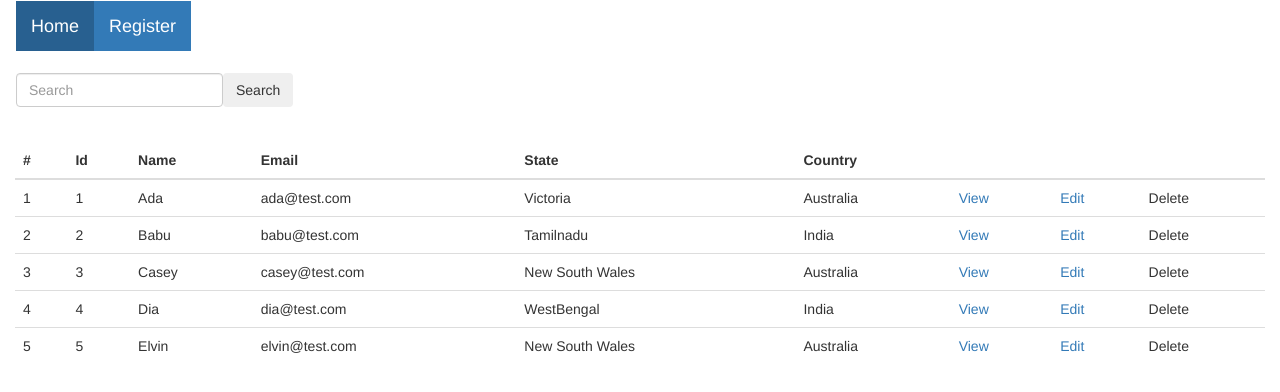
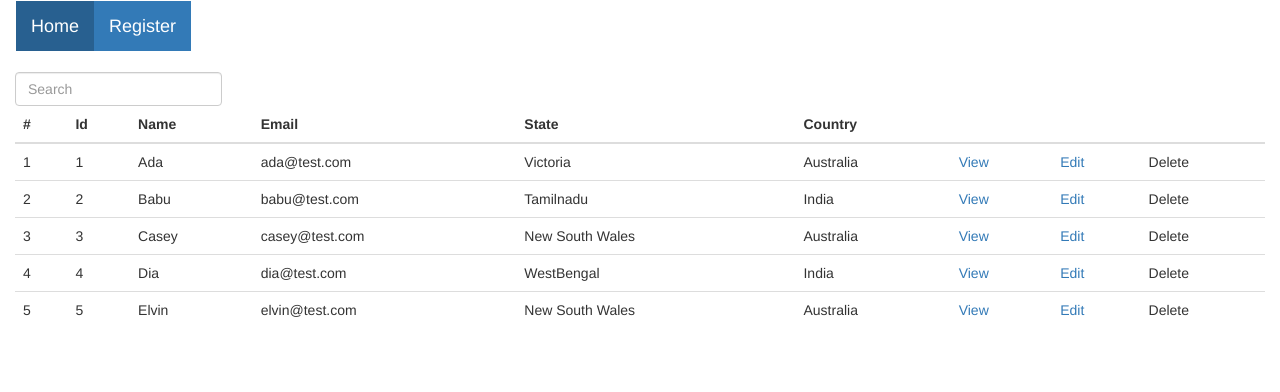
Before and after one commit to jradhika90/angular, an Angular app: page /home in a window 1280 px wide. Shown: the top 392 px of the page. Built offline with nearby package versions, Linux system fonts and the light colour scheme.

Commit message:
Added search facility

```diff
--- a/src/app/dashboard/list/dashboard.component.html
+++ b/src/app/dashboard/list/dashboard.component.html
@@ -1,9 +1,7 @@
-<nav class="navbar navbar-light bg-light">
 <form class="form-inline">
-    <input class="form-control mr-sm-2" type="search" placeholder="Search" aria-label="Search">
-    <button class="btn btn-outline-success my-2 my-sm-0" type="submit">Search</button>
+	<input class="form-control mr-sm-2" type="search" placeholder="Search" aria-label="Search" (keyup)="searchUsers($event)">
+  {{ searchStr }}
 </form>
-</nav>
 
 	<table class="table table-hover">
 		<thead>
@@ -20,15 +18,15 @@
 			</tr>
 		</thead>
 		<tbody>
-    <tr *ngFor="let user of userList; let i=index" >
+			<tr *ngFor="let user of userList; let i=index">
 				<td scope="row">{{i+1}}</td>
 				<td scope="col">{{user.id}}</td>
 				<td>{{user.name}}</td>
 				<td>{{user.email}}</td>
 				<td>{{user.state}}</td>
 				<td>{{user.country}}</td>
-      <td><a (click)= "viewUser(user.id)">View</a></td>
-      <td><a (click)= "updateUser(user.id)">Edit</a></td>
+				<td><a (click)="viewUser(user.id)">View</a></td>
+				<td><a (click)="updateUser(user.id)">Edit</a></td>
 				<td>Delete</td>
 			</tr>
 		</tbody>
--- a/src/app/dashboard/list/dashboard.component.ts
+++ b/src/app/dashboard/list/dashboard.component.ts
@@ -9,8 +9,9 @@ import { Router } from "@angular/router";
 })
 export class DashboardComponent implements OnInit {
   userList: Array<any>;
-  errorMsg:String;
-  userId: Number;
+  errorMsg:string;
+  userId: number;
+  searchStr: string;
 
   constructor(private us: UserService, private router:Router){}
   ngOnInit() {
@@ -32,5 +33,11 @@ export class DashboardComponent implements OnInit {
   viewUser(userId){
     this.router.navigate(["/user",userId]);
   }
-  searchUsers(userValue){}
+  searchUsers(event){
+    this.searchStr = event.target.value;
+    this.us.getAllUsers(this.searchStr).subscribe(
+        users => this.userList = users,
+        error => this.errorMsg = error.statusText
+      )
+  }
 }
--- a/src/app/services/user.service.ts
+++ b/src/app/services/user.service.ts
@@ -19,8 +19,9 @@ export class UserService {
   deleteUser() {}
 
   // get users list
-  getAllUsers(): Observable<User[]> {
-    //return this.http.get<any>(this.usersUrl);
+  getAllUsers(searchStr=''): Observable<User[]> {
+    let searchArr = [{'searchString' : searchStr}]
+    //return this.http.get<any>(this.usersUrl, searchArr);
     return of(USERS);
   }
 
@@ -28,31 +29,25 @@ export class UserService {
   getUser(userId): Observable<User> {
     let i = userId - 1;
     let selUser = USERS[i];
-    console.log("inside getUser", selUser);
+
     return of(selUser);
   }
 
-  //getUserCount(): Observable<any>{
-  getUserCount(){
+  getUserCount(): Observable<any>{
     let arr = [{'count': USERS.length}];
-    console.log('in user count',arr);
     return of(arr);
     //return this.http.get<any>(this.userCountUrl);
   }
+
   // registers a new user into database
   register(registerData: User) {
-    console.log(
-      "in service user-> register--->" + JSON.stringify(registerData)
-    );
+    console.log("in service user-> register--->" + JSON.stringify(registerData));
     //return this.http.post<any>(this.registerUrl, registerData);
     return true;
   }
 
   updateUser(userdata) {
-     console.log(
-      "in service user-> updatedata--->" + JSON.stringify(userdata)
-    );
+     console.log("in service user-> updatedata--->" + JSON.stringify(userdata));
+    //return this.http.post<any>(this.updateUserUrl, userdata);
   }
-
-  searchUsers() {}
 }
```
Lines whose indentation alone changed are shown as unchanged.
